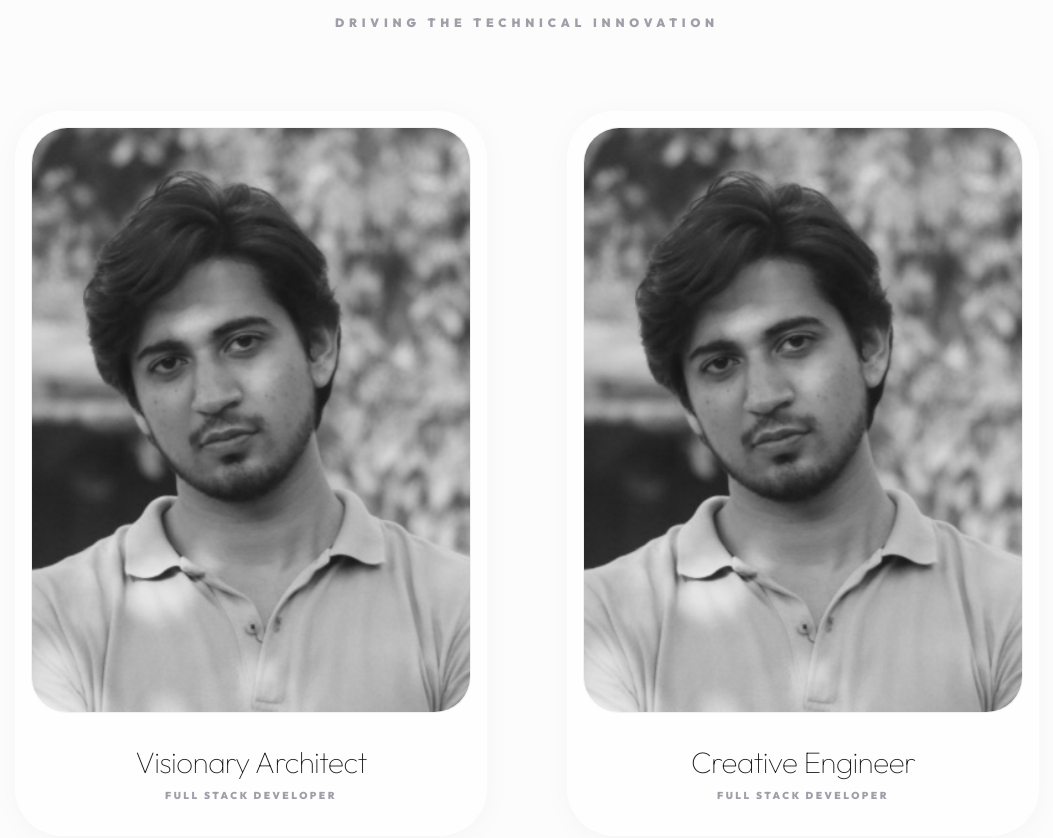
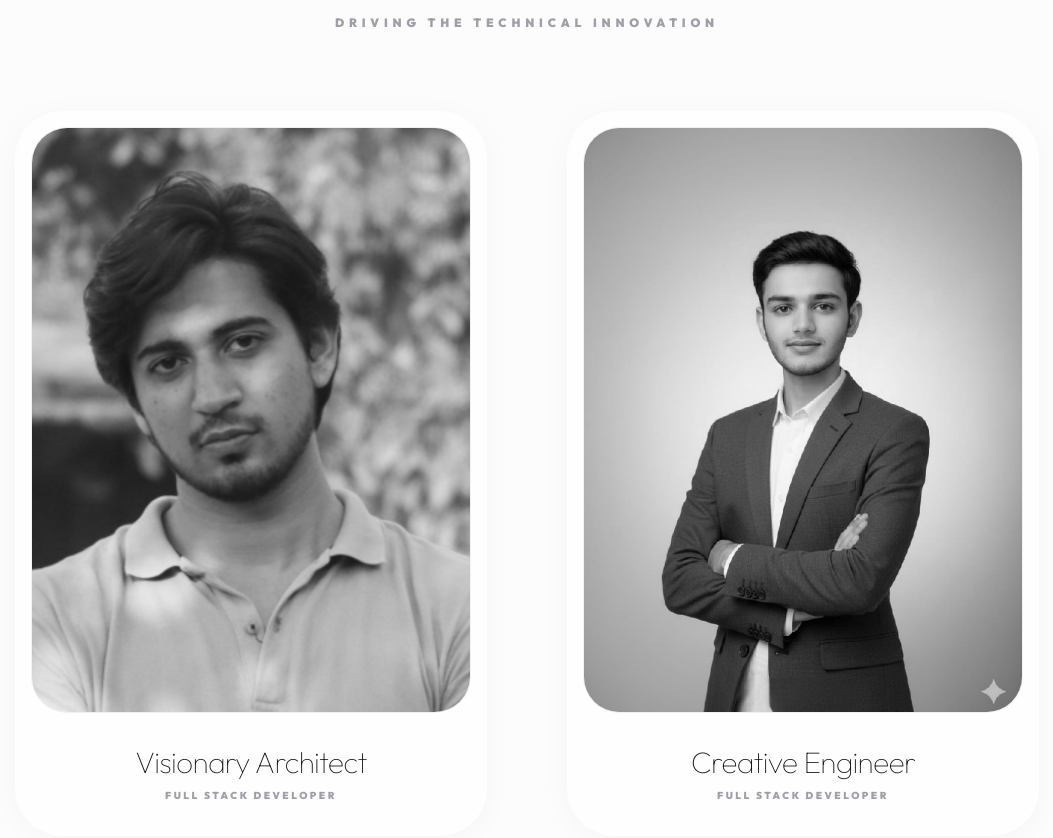
Before and after one commit to Haseebx162006/Web_Hackathon_LoopLab, a Next.js app in the folder frontend/: page /about in a window 1280 px wide. Shown: the part 1640-2478 px from the top of the page, without its empty margins (113-1166 px from the left). Built offline with nearby package versions, Linux system fonts and the light colour scheme; no server answers.

Commit message:
added pictures of developer

```diff
--- a/frontend/app/about/page.tsx
+++ b/frontend/app/about/page.tsx
@@ -15,7 +15,7 @@ const AboutPage = () => {
     {
       name: 'Creative Engineer',
       role: 'Full Stack Developer',
-      image: '/assets/about/developer-1.jpeg',
+      image: '/assets/about/developer-2.jpeg',
     },
   ];
 
```
Also changed, not shown: frontend/public/assets/about/developer-2.jpeg (added).
